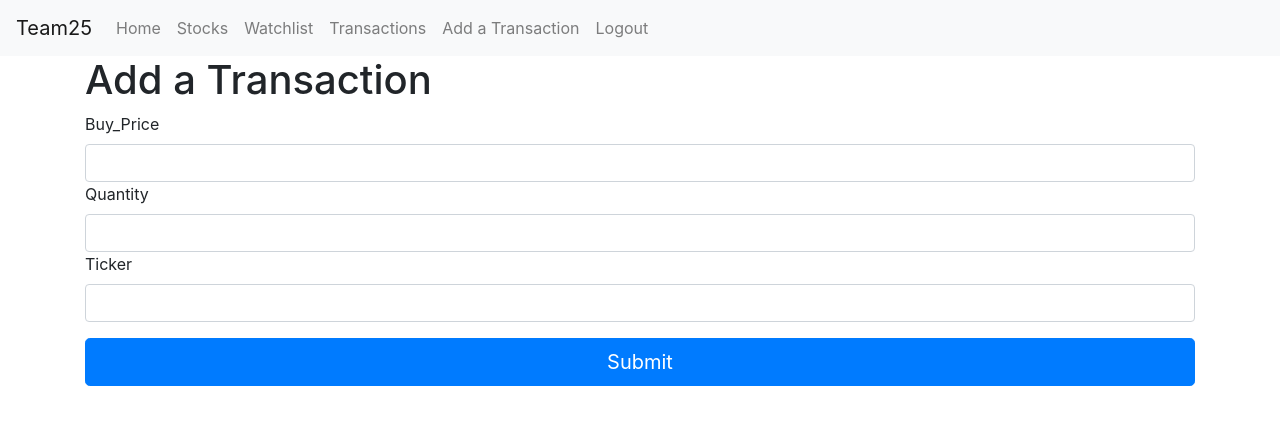
After one commit to HarshitBagla/whatever_goes, a Flask app: page /add_transaction in a window 1280 px wide. The commit adds this page. Shown: the top 425 px of the page. Run offline with Flask 2, Linux system fonts and the light colour scheme; the visitor is signed in with stand-in values (Sample User, id 1); some libraries are stand-ins or nearby versions.

Commit message:
viewing, seraching, inserting, updating, deleting transactions

```diff
--- a/app.py
+++ b/app.py
@@ -1,12 +1,12 @@
 from flask import Flask, render_template, flash, redirect, url_for, session, logging, request
-from wtforms import Form, StringField, TextAreaField, PasswordField, validators, IntegerField
+from wtforms import Form, StringField, TextAreaField, PasswordField, validators, IntegerField, DateField, DecimalField
 from passlib.hash import sha256_crypt
 from datetime import datetime
 from functools import wraps
 from flask_sqlalchemy import SQLAlchemy
 from sqlalchemy import create_engine
 from sqlalchemy.sql import text
-
+import sys
 
 from sqlalchemy import create_engine
 app = Flask(__name__)
@@ -322,6 +322,173 @@ def prices():
         prices = prices.fetchall()
     return render_template('prices.html', prices=prices, form=form)
 
+@app.route('/transactions', methods=['GET', 'POST'])
+@is_logged_in
+def transactions():
+    form = SearchForm(request.form)
+    if request.method == 'POST' and form.validate():
+        ticker_input = form.ticker.data
+
+        with eng.connect() as con:
+            searchtransactions= """
+                SELECT *
+                FROM Transactions
+                WHERE ticker = '""" + str(ticker_input) + """' AND userId = """ + str(session['userid']) + """;
+            """
+
+            ts = con.execute(searchtransactions)
+            ts = ts.fetchall()
+
+        if len(ts) == 0:
+            error = 'No such transactions found. Try again'
+            with eng.connect() as con:
+                searchtransactions= """
+                SELECT *
+                FROM Transactions
+                WHERE userId = """ + str(session['userid']) + """;
+                """
+
+                ts = con.execute(searchtransactions)
+                ts = ts.fetchall()
+
+            return render_template('transactions.html', transactions=ts, form=form, error=error)
+        else:
+            flash('Here are your search results', 'success')
+            return render_template('transactions.html', transactions=ts, form=form)
+    with eng.connect() as con:
+        searchtransactions= """
+            SELECT *
+            FROM Transactions
+            WHERE userId = """ + str(session['userid']) + """;
+        """
+
+        ts = con.execute(searchtransactions)
+        ts = ts.fetchall()
+    return render_template('transactions.html', transactions=ts, form=form)
+
+
+class TransactionForm(Form):
+    buyPrice = DecimalField('Buy_Price', [validators.DataRequired()])
+    quantity = IntegerField('Quantity', [validators.DataRequired()])
+    # date = DateField('Date', [validators.DataRequired()])
+    ticker = StringField('Ticker', [validators.DataRequired()])
+
+
+@app.route('/add_transaction', methods=['GET', 'POST'])
+@is_logged_in
+def add_transaction():
+    form = TransactionForm(request.form)
+    if request.method == 'POST' and form.validate():
+        buyPrice = form.buyPrice.data
+        quantity = form.quantity.data
+        # date = form.date.data
+        ticker = form.ticker.data
+
+        data = {
+            "buyPrice": buyPrice,
+            "quantity": quantity,
+            "date": datetime.now(),
+            "ticker": ticker,
+            "userId" : session['userid']
+        }
+
+        with eng.connect() as con:
+            search_ticker= """
+                SELECT *
+                FROM Stocks
+                WHERE ticker = '""" + str(ticker) +"""';
+            """
+
+            s = con.execute(search_ticker)
+            s = s.fetchall()
+
+        if len(s) == 0:
+            error = 'No such ticker found in our data base. Try again'
+
+            return render_template('add_transaction.html', form=form, error=error)
+        else:
+            # print(buyPrice, file=sys.stderr)
+            with eng.connect() as con:
+                insert_t = text("""
+                INSERT INTO Transactions (buyPrice, quantity, date, userId, ticker)
+                VALUES (:buyPrice, :quantity, :date, :userId, :ticker);
+                """)
+
+                ts = con.execute(insert_t, **data)
+                # ts = ts.fetchall()
+
+
+            flash('Your Transaction has been added. Go to the Transaction tab to view it.', 'success')
+            return render_template('add_transaction.html', form=form)
+
+    return render_template('add_transaction.html', form=form)
+
+@app.route('/delete_transaction/<int:id>', methods=['GET', 'POST'])
+@is_logged_in
+def delete_transaction(id):
+    if request.method:
+
+        with eng.connect() as con:
+            search_ticker= """
+                DELETE FROM Transactions
+                WHERE id = """ + str(id) +""";
+            """
+
+            s = con.execute(search_ticker)
+        flash('Your Transaction has been deleted.', 'success')
+
+
+    return redirect(url_for('transactions'))
+
+class UpdateForm(Form):
+    buyPrice = DecimalField('Buy_Price', [validators.DataRequired()])
+    quantity = IntegerField('Quantity', [validators.DataRequired()])
+    # date = DateField('Date', [validators.DataRequired()])
+
+@app.route('/update_transaction/<int:id>', methods=['GET', 'POST'])
+@is_logged_in
+def update_transaction(id):
+    form = UpdateForm(request.form)
+    if request.method == 'POST' and form.validate():
+        buyPrice = form.buyPrice.data
+        quantity = form.quantity.data
+
+        data = {
+            "buyPrice": buyPrice,
+            "quantity": quantity,
+        }
+        with eng.connect() as con:
+            update_t= """
+                UPDATE Transactions
+                SET buyPrice = """ + str(buyPrice) + """, quantity = """ + str(quantity) + """
+                WHERE id = """ + str(id) +""";
+            """
+            s = con.execute(update_t)
+
+        flash('Your Transaction has been updated.', 'success')
+        return redirect(url_for('transactions'))
+
+    return render_template('update_transaction.html', form=form)
+
+# @app.route('/update_transaction/<int:id>', methods=['POST'])
+# @is_logged_in
+# def update_transaction(id):
+#     if request.method == 'POST':
+
+#         with eng.connect() as con:
+#             search_ticker= """
+#                 UPDATE Transactions
+#                 SET Stocks
+#                 WHERE ticker = '""" + str(ticker) +"""';
+#             """
+
+#             s = con.execute(search_ticker)
+#             s = s.fetchall()
+#             flash('Your Transaction has been updated.', 'success')
+
+
+#     return redirect(url_for('transactions'))
+
 # Route for logout
 
 
--- /dev/null
+++ b/templates/add_transaction.html
@@ -0,0 +1,17 @@
+
+{% extends 'layout.html' %}
+
+{% block body %}
+    <h1>Add a Transaction</h1>
+    {% from "includes/_formhelpers.html" import render_field %}
+    <form action="" method="POST">
+        <div class="form-group">
+            {{render_field(form.buyPrice, class="form-control")}}
+            {{render_field(form.quantity, class="form-control")}}
+            {{render_field(form.ticker, class="form-control")}}
+
+        </div>
+        <p><input type="submit" class="btn btn-primary btn-lg btn-block" value="Submit"></p>
+    </form>
+
+{% endblock %}
--- a/templates/includes/_navbar.html
+++ b/templates/includes/_navbar.html
@@ -19,6 +19,12 @@
             <a class="nav-link" href="/dashboard">Watchlist</a>
           </li>
           <li class="nav-item">
+            <a class="nav-link" href="/transactions">Transactions</a>
+          </li>
+          <li class="nav-item">
+            <a class="nav-link" href="/add_transaction">Add a Transaction</a>
+          </li>
+          <li class="nav-item">
             <a class="nav-link" href="/logout">Logout</a>
           </li>
         {% else %}
```
Also changed, not shown: templates/transactions.html (added, +32 -0 lines), templates/update_transaction.html (added, +16 -0 lines).
